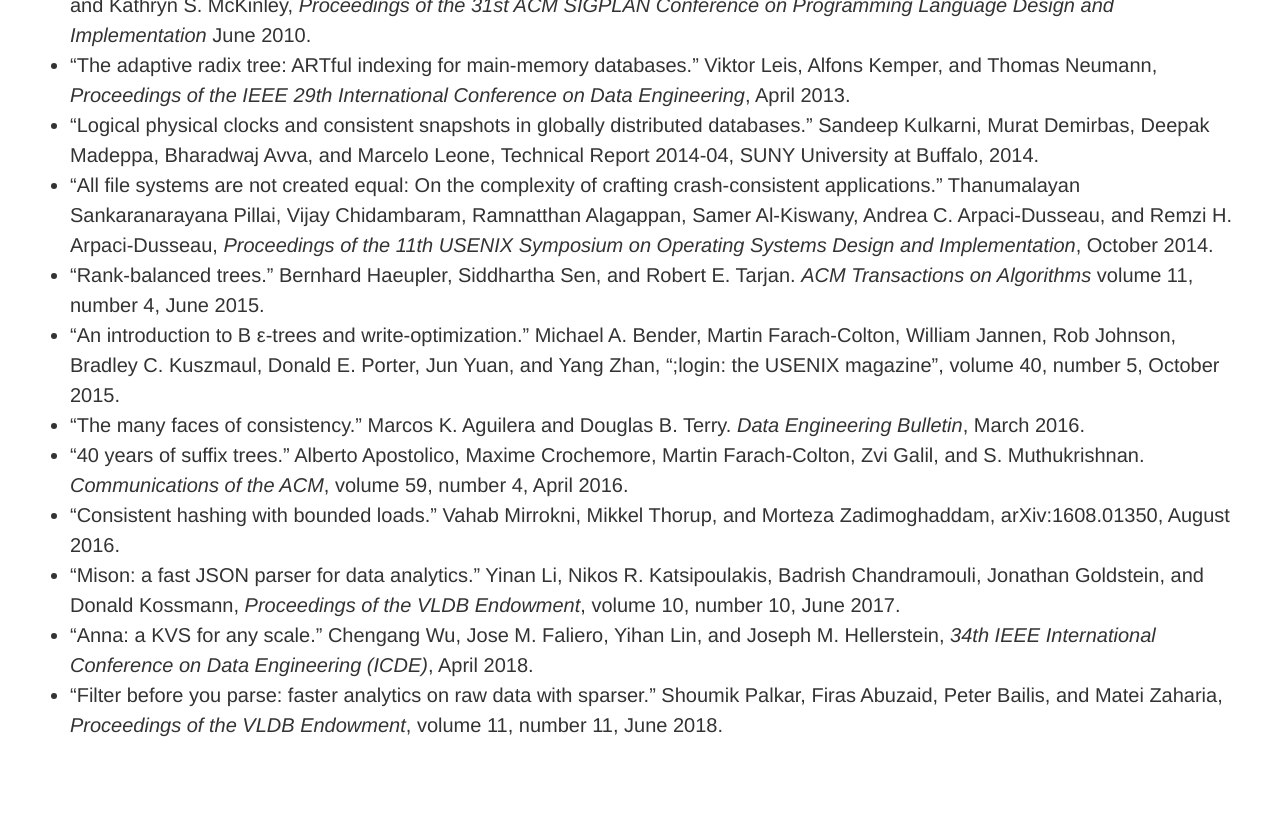
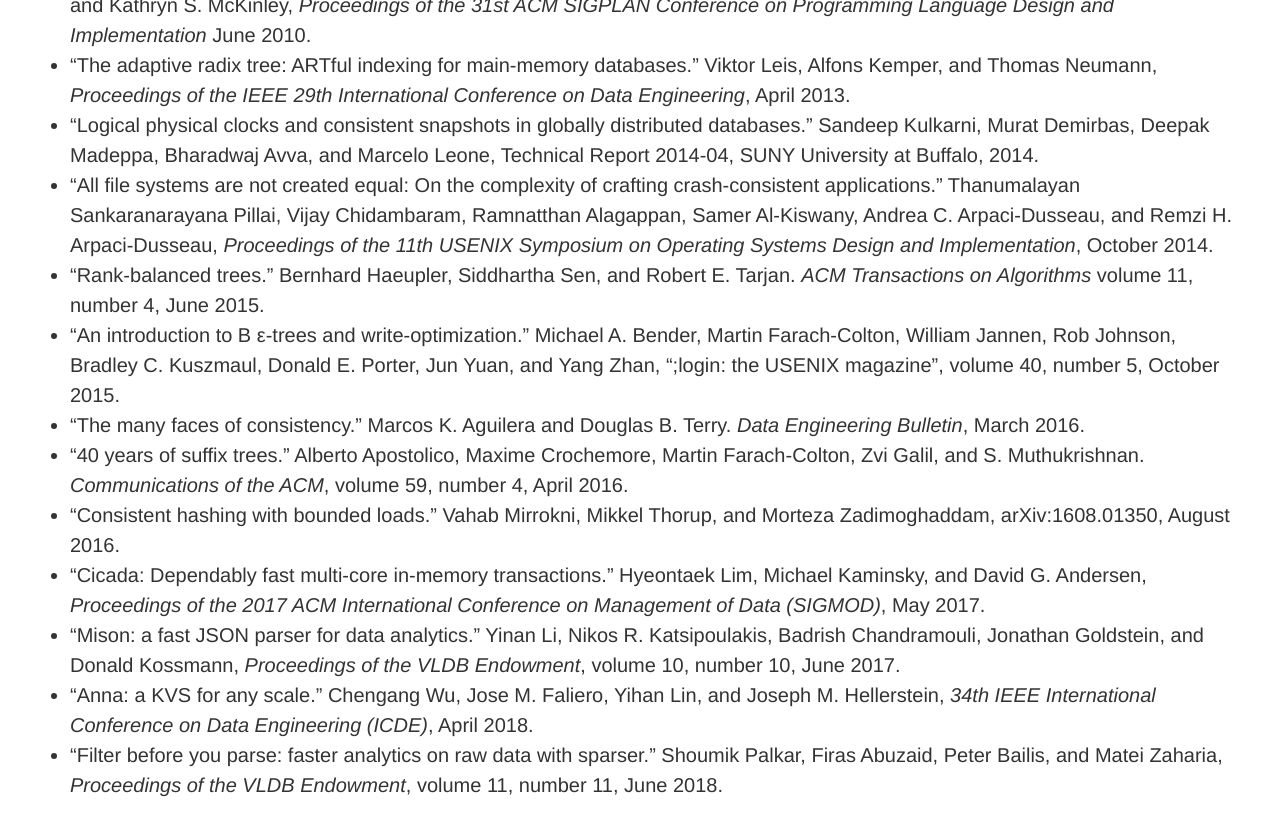
Before and after one commit to mspiegel/mspiegel.github.com, a Jekyll site: the page built from canon.md, in a window 1280 px wide and 900 px high, scrolled down 8400 px. Shown: the top 836 px of the window. Built offline with Jekyll 4.4.1, drawn with Linux system fonts in a browser that asks for light colours.

Commit message:
Add Cicada paper

```diff
--- a/canon.md
+++ b/canon.md
@@ -192,6 +192,7 @@ Michael Eisenberg.  University of Colorado.
 * "The many faces of consistency." Marcos K. Aguilera and Douglas B. Terry. _Data Engineering Bulletin_, March 2016.
 * "40 years of suffix trees." Alberto Apostolico, Maxime Crochemore, Martin Farach-Colton, Zvi Galil, and S. Muthukrishnan. _Communications of the ACM_, volume 59, number 4, April 2016.
 * "Consistent hashing with bounded loads." Vahab Mirrokni, Mikkel Thorup, and Morteza Zadimoghaddam, arXiv:1608.01350, August 2016.
+* "Cicada: Dependably fast multi-core in-memory transactions." Hyeontaek Lim, Michael Kaminsky, and David G. Andersen, _Proceedings of the 2017 ACM International Conference on Management of Data (SIGMOD)_, May 2017.
 * "Mison: a fast JSON parser for data analytics." Yinan Li, Nikos R. Katsipoulakis, Badrish Chandramouli, Jonathan Goldstein, and Donald Kossmann, _Proceedings of the VLDB Endowment_, volume 10, number 10, June 2017.
 * "Anna: a KVS for any scale." Chengang Wu, Jose M. Faliero, Yihan Lin, and Joseph M. Hellerstein, _34th IEEE International Conference on Data Engineering (ICDE)_, April 2018.
 * "Filter before you parse: faster analytics on raw data with sparser." Shoumik Palkar, Firas Abuzaid, Peter Bailis, and Matei Zaharia, _Proceedings of the VLDB Endowment_, volume 11, number 11, June 2018.
```
